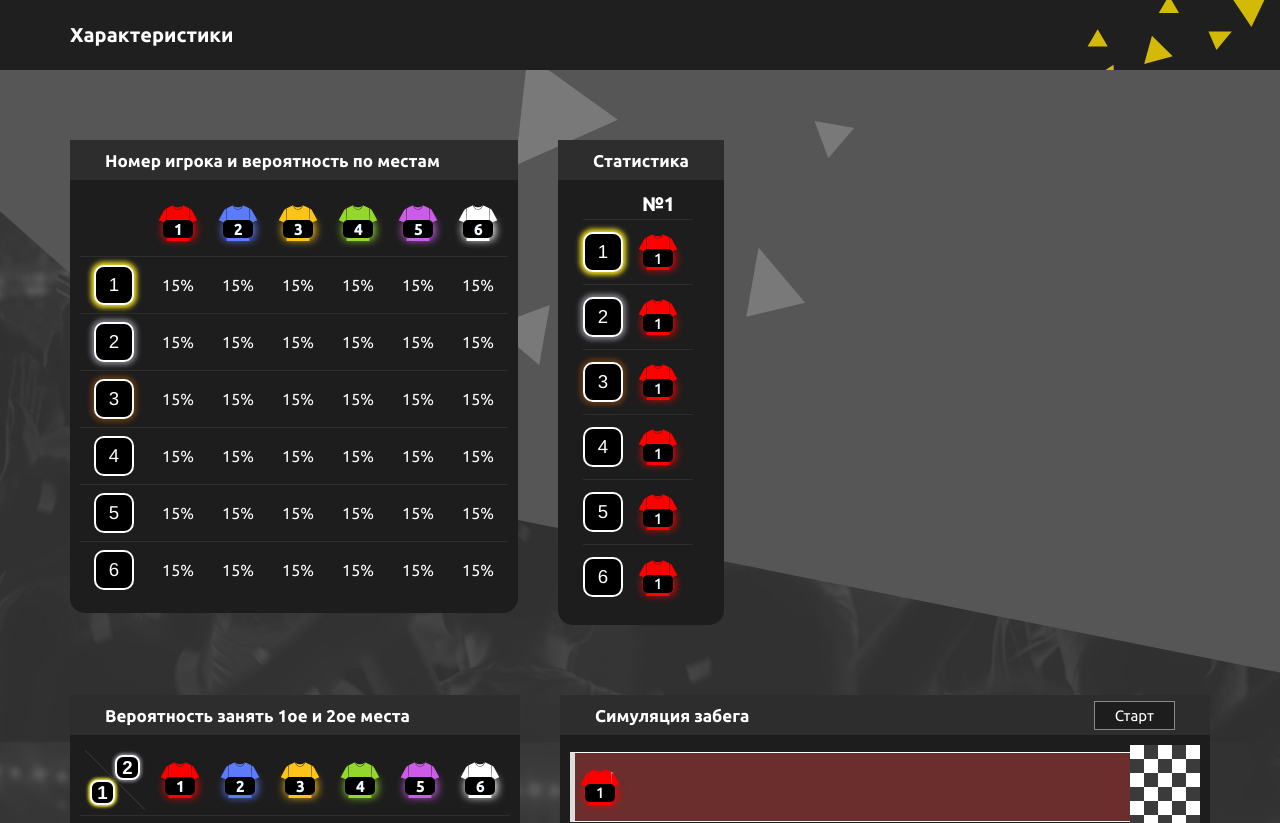
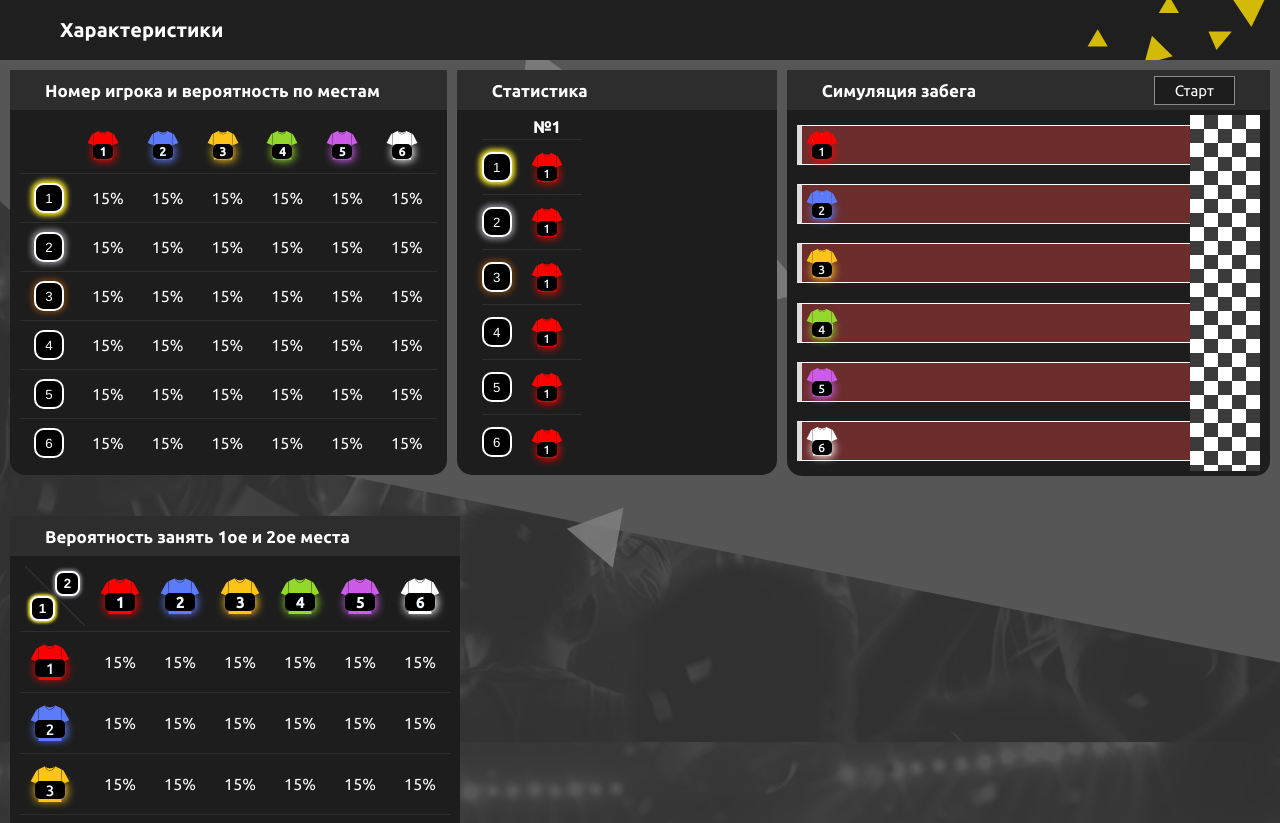
Before and after one commit to ClouRise/FANTASTICHACK2025, a Vue app in the folder frontend/front/: page / in a window 1280 px wide. Shown: the top 823 px of the page. Built offline with nearby package versions, Linux system fonts and the light colour scheme.

Commit message:
upd front

```diff
--- a/frontend/front/package.json
+++ b/frontend/front/package.json
@@ -11,7 +11,8 @@
   "dependencies": {
     "axios": "^1.8.4",
     "vue": "^3.5.13",
-    "vue-router": "^4.5.0"
+    "vue-router": "^4.5.0",
+    "vuex": "^4.0.2"
   },
   "devDependencies": {
     "@vitejs/plugin-vue": "^5.2.3",
--- a/frontend/front/src/App.vue
+++ b/frontend/front/src/App.vue
@@ -4,31 +4,23 @@
       <a href="">Характеристики</a>
     </header>
     <main>
-      <!-- <player fillColor="#ff0000" txt="3"></player>
-      <titlerow style="box-shadow: #EFDE22 0px 0px 5px 3px" num="1"></titlerow>
-      <titlerow style="box-shadow: #7A7A81 0px 0px 5px 3px" num="2"></titlerow>
-      <titlerow style="box-shadow: #FF77004D 0px 0px 5px 3px" num="3"></titlerow>
-      <titlerow num="4"></titlerow>
-      <titlerow num="5"></titlerow>
-      <titlerow num="6"></titlerow> -->
-      <div style="" class="row">
-        <maincard :title="'Номер игрока и вероятность по местам'">
+      <div class="row">
+        <maincard :id="1" :title="'Номер игрока и вероятность по местам'">
           <tableCard></tableCard>
         </maincard>
 
-        <maincard :title="'Статистика'">
-          <analys></analys>
+        <maincard :id="2" :title="'Статистика'">
+          <analys style="width: 300px;"></analys>
+        </maincard>
+
+        <maincard :id="3" v-on:toggle-race="toggleRace" style="width: 100%;" :buttonRace="true" :title="'Симуляция забега'">
+          <raceMap :racers="racers"></raceMap>
         </maincard>
 
       </div>
-
       <div class="row">
-        <maincard :title="'Вероятность занять 1ое и 2ое места'">
+        <maincard :id="4" :title="'Вероятность занять 1ое и 2ое места'">
           <doublecard></doublecard>
-        </maincard>
-
-        <maincard v-on:toggle-race="toggleRace" style="width: 100%;" :buttonRace="true" :title="'Симуляция забега'">
-          <raceMap :racers="racers"></raceMap>
         </maincard>
       </div>
     </main>
@@ -181,8 +173,8 @@ body {
 
 header {
   background-color: #1F1F1F;
-  height: 70px;
-  padding-inline: 70px;
+  height: 60px;
+  padding-inline: 60px;
   display: flex;
   justify-content: start;
   align-items: center;
@@ -196,7 +188,7 @@ main {
   background-position-y: -60px;
   background-repeat: no-repeat;
   background-position-x: right;
-  padding: 50px;
+  padding: 5px;
 }
 
 header a {
--- a/frontend/front/src/components/analys.vue
+++ b/frontend/front/src/components/analys.vue
@@ -1,7 +1,7 @@
 <template>
     <div style="display: flex; flex-direction: row; justify-content: start; width: 100%; height: 100%;">
         <article>
-            <div style="height: 30px;" class="cell-table"></div>
+            <div style="height: 25px;" class="cell-table"></div>
             <div class="cell-table"><titlerow style="box-shadow: #EFDE22 0px 0px 5px 3px" num="1"></titlerow></div>
             <div class="cell-table"><titlerow style="box-shadow: #7A7A81 0px 0px 5px 3px" num="2"></titlerow></div>
             <div class="cell-table"><titlerow style="box-shadow: #FF77004D 0px 0px 5px 3px" num="3"></titlerow></div>
@@ -11,15 +11,14 @@
         </article>
         <div style="overflow-x: scroll; display: flex; flex-direction: row;">
             <section>
-                <div style="height: 30px;" class="cell-table"><h3>№1</h3></div>
-                <div style="padding-block: 15px; width: 70px; height: 65px;" class="cell-table"><player :size="50" :wcard="30" :hcard="18" :fontsize="15" :topminus="-10" fillColor="#ff0000" txt="1"></player></div>
-                <div style="padding-block: 15px; width: 70px; height: 65px;" class="cell-table"><player :size="50" :wcard="30" :hcard="18" :fontsize="15" :topminus="-10" fillColor="#ff0000" txt="1"></player></div>
-                <div style="padding-block: 15px; width: 70px; height: 65px;" class="cell-table"><player :size="50" :wcard="30" :hcard="18" :fontsize="15" :topminus="-10" fillColor="#ff0000" txt="1"></player></div>
-                <div style="padding-block: 15px; width: 70px; height: 65px;" class="cell-table"><player :size="50" :wcard="30" :hcard="18" :fontsize="15" :topminus="-10" fillColor="#ff0000" txt="1"></player></div>
-                <div style="padding-block: 15px; width: 70px; height: 65px;" class="cell-table"><player :size="50" :wcard="30" :hcard="18" :fontsize="15" :topminus="-10" fillColor="#ff0000" txt="1"></player></div>
-                <div style="padding-block: 15px; width: 70px; height: 65px; border: none;" class="cell-table"><player :size="50" :wcard="30" :hcard="18" :fontsize="15" :topminus="-10" fillColor="#ff0000" txt="1"></player></div>
+                <div style="height: 25px;" class="cell-table"><h4>№1</h4></div>
+                <div style="padding-block: 15px; width: 70px; height: 55px;" class="cell-table"><player fillColor="#ff0000" txt="1"></player></div>
+                <div style="padding-block: 15px; width: 70px; height: 55px;" class="cell-table"><player fillColor="#ff0000" txt="1"></player></div>
+                <div style="padding-block: 15px; width: 70px; height: 55px;" class="cell-table"><player fillColor="#ff0000" txt="1"></player></div>
+                <div style="padding-block: 15px; width: 70px; height: 55px;" class="cell-table"><player fillColor="#ff0000" txt="1"></player></div>
+                <div style="padding-block: 15px; width: 70px; height: 55px;" class="cell-table"><player fillColor="#ff0000" txt="1"></player></div>
+                <div style="padding-block: 15px; width: 70px; height: 55px; border: none;" class="cell-table"><player fillColor="#ff0000" txt="1"></player></div>
             </section>
-
         </div>
     </div>
 </template>
@@ -36,7 +35,7 @@ export default {
 </script>
 
 <style scoped>
-h3{
+h4{
     font-family: ubuntu-medium;
     color: white;
 }
--- a/frontend/front/src/components/maincard.vue
+++ b/frontend/front/src/components/maincard.vue
@@ -4,7 +4,7 @@
                 <h2>{{ title }}</h2>
                 <button v-if="buttonRace" @click="this.$emit('toggleRace')">Старт</button>
             </div>
-            <div class="main">
+            <div :style="id==1 ? 'padding-top: 7px; padding-bottom: 8px' : ''" class="main">
                 <slot></slot>
             </div>
         </div>
@@ -20,6 +20,10 @@ export default {
         buttonRace: {
             type: Boolean,
             default: false
+        },
+        id: {
+            type: Number,
+            required: true
         }
     }
 }
@@ -29,7 +33,7 @@ export default {
 .card {
     display: flex;
     flex-direction: column;
-    padding: 20px;
+    padding: 5px;
 }
 
 .header {
@@ -53,7 +57,7 @@ export default {
     display: flex;
     align-items: center;
     padding: 10px;
-    padding-bottom: 15px;
+    padding-block: 5px;
     box-sizing: border-box;
 }
 
--- a/frontend/front/src/components/player.vue
+++ b/frontend/front/src/components/player.vue
@@ -18,23 +18,23 @@
         },
         size: {
             type: Number,
-            default: () => 50
+            default: () => 40
         },
         wcard: {
             type: Number,
-            default: () => 30
+            default: () => 20
         },
         hcard: {
             type: Number,
-            default: () => 18
+            default: () => 15
         },
         fontsize: {
             type: Number,
-            default: () => 15
+            default: () => 12
         },
         topminus: {
             type: Number,
-            default: () => -10
+            default: () => -6
         }
      }
     }
--- a/frontend/front/src/components/raceMap.vue
+++ b/frontend/front/src/components/raceMap.vue
@@ -87,7 +87,7 @@ export default {
 <style scoped>
 .map {
     width: 100%;
-    height: 500px;
+    height: 356px;
     display: flex;
     flex-direction: column;
     justify-content: space-around;
@@ -100,21 +100,21 @@ export default {
     border-bottom: 1px solid white;
     border-left: 5px solid rgb(221, 221, 221);
     width: 90%;
-    height: 70px;
+    height: 40px;
     display: flex;
     align-items: center;
     justify-content: start;
 }
 .roadroad{
     width: 84%;
-    height: 70px;
+    height: 40px;
     display: flex;
     position: absolute;
     align-items: center;
 }
 .road p {
-    margin-left: 18px;
-    font-size: 40px;
+    margin-left: 10px;
+    font-size: 30px;
     color: rgb(224, 224, 224);
     font-family: rubicDirt;
 }
--- a/frontend/front/src/components/tableCard.vue
+++ b/frontend/front/src/components/tableCard.vue
@@ -92,7 +92,7 @@ tr{
 }
 td{
     padding-inline: 14px;
-    padding-block: 8px;
+    padding-block: 9px;
     font-family: ubuntu-regular;
     color: white;
 }
--- a/frontend/front/src/components/titlerow.vue
+++ b/frontend/front/src/components/titlerow.vue
@@ -21,9 +21,9 @@
     align-items: center;
     border: solid 2px white;
     border-radius: 10px;
-    font-size: 14pt;
-    width: 40px;
-    height: 40px;
+    font-size: 10pt;
+    width: 30px;
+    height: 30px;
     font-family: 'Franklin Gothic Medium', 'Arial Narrow', Arial, sans-serif;
     color: white;
 }
```
Also changed, not shown: frontend/front/src/store/index.js (added, +14 -0 lines), 1 other file (tests, documents, lock files or other folders).
